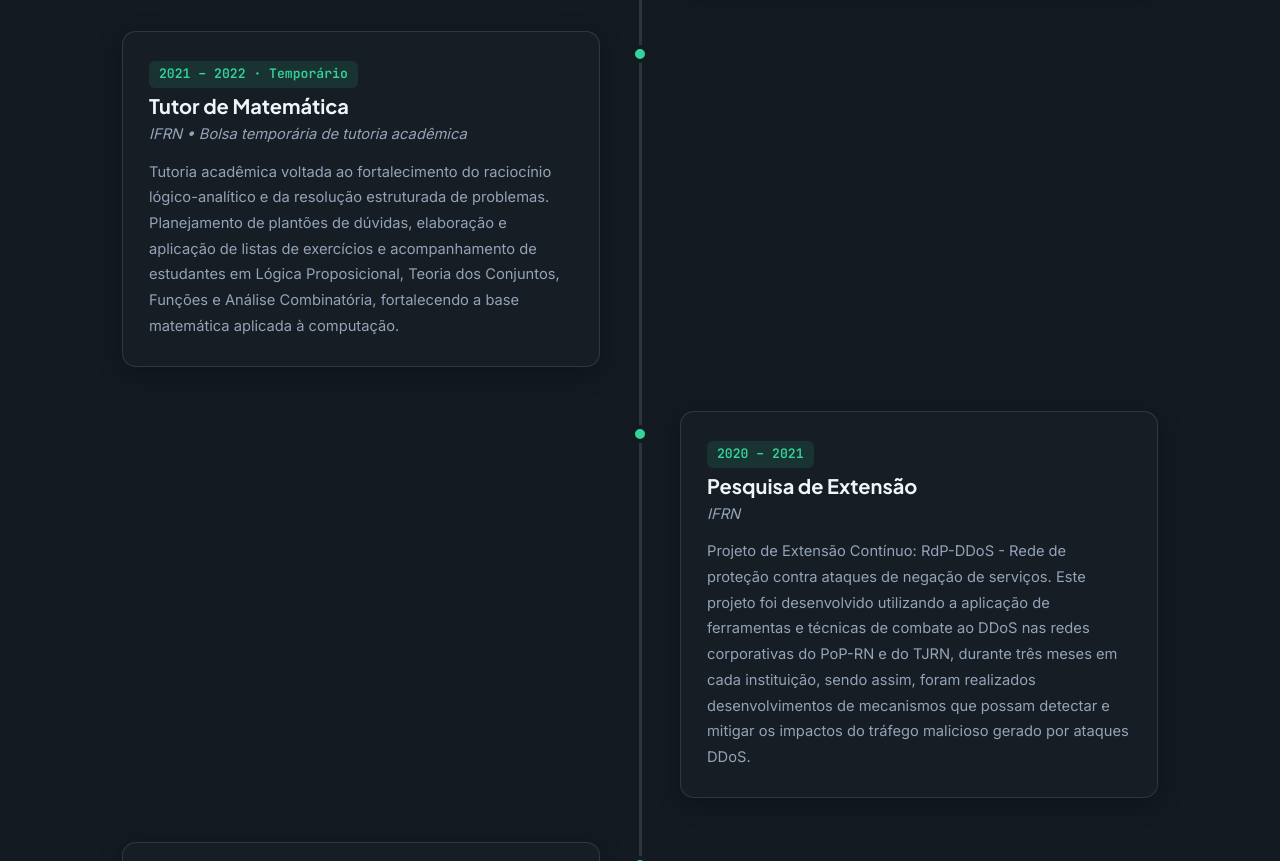
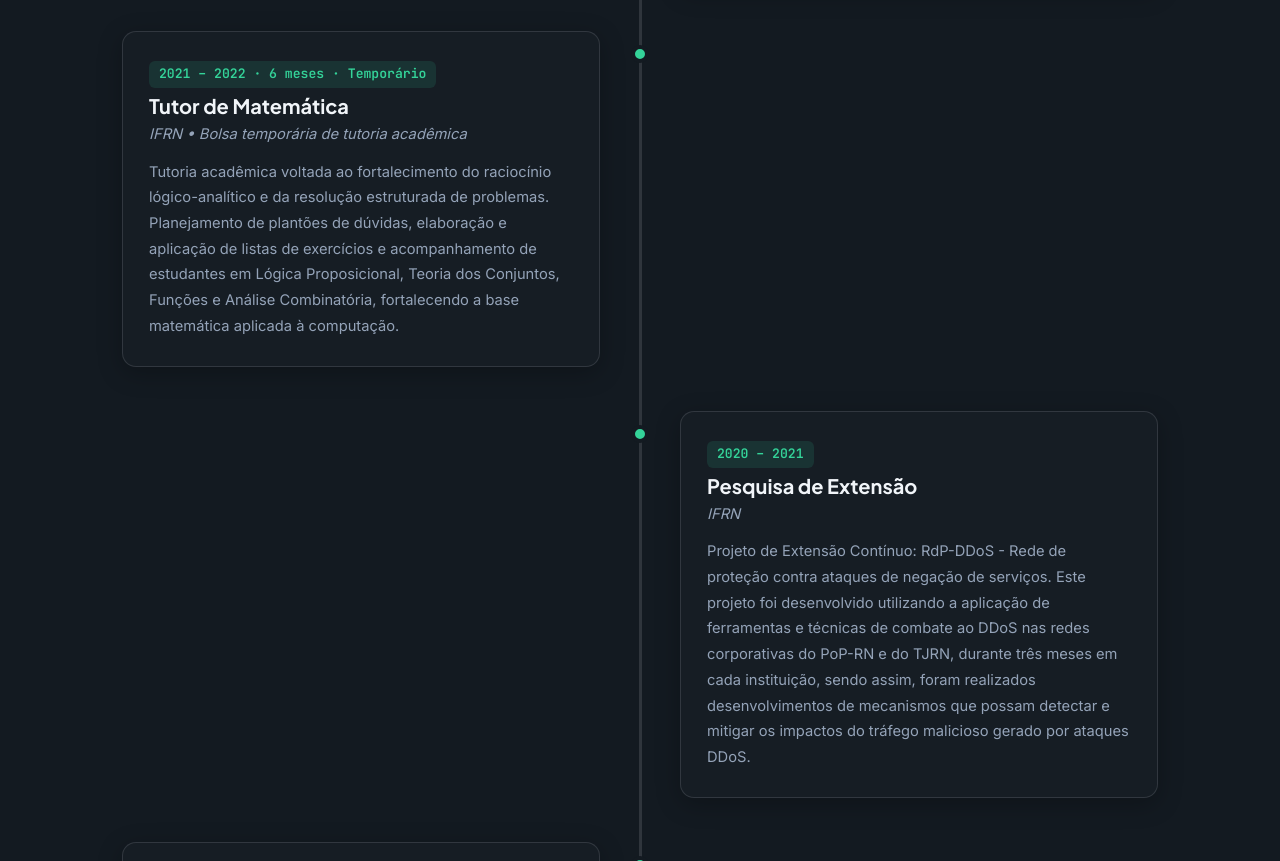
Before and after one commit to JacksonRicardo/Portfolio2026, a plain HTML site: page index.html in a window 1280 px wide. Shown: the part 6754-7615 px from the top of the page. Drawn offline with nearby package versions, Linux system fonts and the light colour scheme.

Commit message:
content(experience): adiciona duracao de 6 meses na experiencia de tutor de matematica

```diff
--- a/index.html
+++ b/index.html
@@ -439,7 +439,7 @@
                     </div></article>
 
                     <article class="timeline-item left"><div class="card-surface">
-                        <div class="timeline-date mono" data-en="2021 – 2022 · Temporary">2021 – 2022 · Temporário</div>
+                        <div class="timeline-date mono" data-en="2021 – 2022 · 6 mos · Temporary">2021 – 2022 · 6 meses · Temporário</div>
                         <h3 class="h5 fw-bold mb-1" data-en="Mathematics Tutor">Tutor de Matemática</h3>
                         <div class="timeline-company" data-en="IFRN • Academic tutoring grant">IFRN • Bolsa temporária de tutoria acadêmica</div>
                         <p class="text-muted small mb-0" data-en="Academic tutoring focused on strengthening analytical reasoning and problem-solving skills. Planned and conducted study sessions, created exercise lists, and provided individual guidance on Propositional Logic, Set Theory, Functions, and Combinatorics, helping students build the logical foundation required for computing.">Tutoria acadêmica voltada ao fortalecimento do raciocínio lógico-analítico e da resolução estruturada de problemas. Planejamento de plantões de dúvidas, elaboração e aplicação de listas de exercícios e acompanhamento de estudantes em Lógica Proposicional, Teoria dos Conjuntos, Funções e Análise Combinatória, fortalecendo a base matemática aplicada à computação.</p>
```
